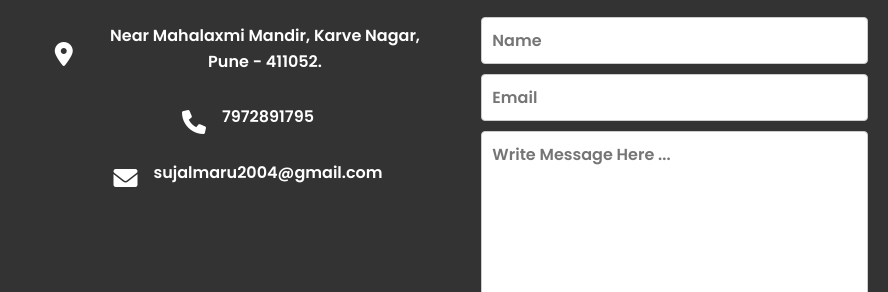
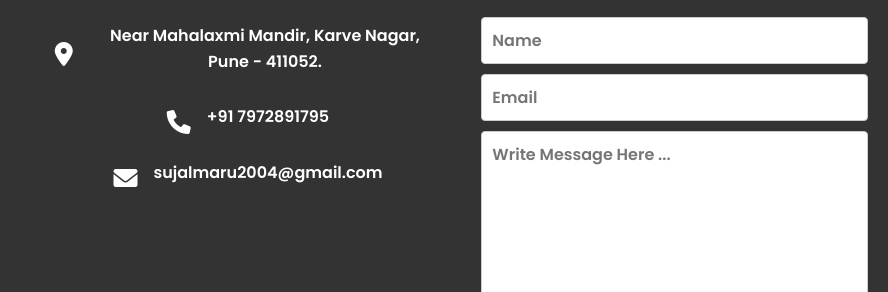
Before and after one commit to Sujal-0803/SUJAL-PORTFOLIO, a plain HTML site: page index.html in a window 1280 px wide. Shown: the part 4947-5239 px from the top of the page, 392-1280 px from the left. Drawn offline with nearby package versions, Linux system fonts and the light colour scheme.

Commit message:
Update index.html

```diff
--- a/index.html
+++ b/index.html
@@ -578,7 +578,7 @@
       </div>
       <div class="contact-item cont1">
         <i class="fa-solid fa-phone fonts"></i>
-        <p>7972891795</p>
+        <p>+91 7972891795</p>
       </div>
       <div class="contact-item cont1">
         <i class="fas fa-envelope"></i>
```
